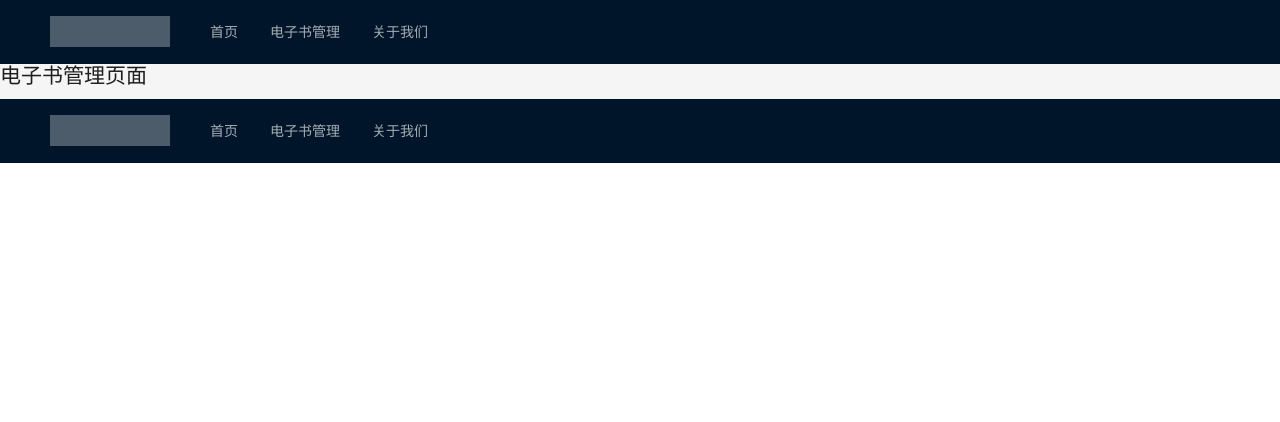
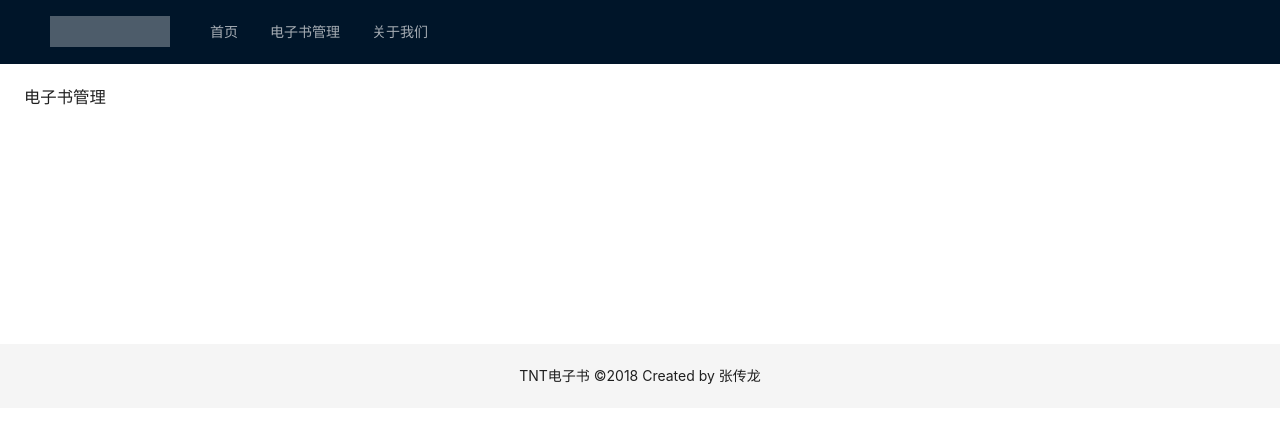
Before and after one commit to ambitionTNT/wiki, a Vue app in the folder web/: page /admin/ebook in a window 1280 px wide. Shown: the top 422 px of the page. Built offline with nearby package versions, Linux system fonts and the light colour scheme.

Commit message:
6-4 更改图书馆里页面的布局

```diff
--- a/web/src/App.vue
+++ b/web/src/App.vue
@@ -1,6 +1,8 @@
 <template>
   <a-layout>
     <the-header></the-header>
+
+<!--    这个router-view就是页面http"//8080/xxxx/xx的内容填充进去-->
       <router-view></router-view>
     <the-footer></the-footer>
   </a-layout>
@@ -9,7 +11,7 @@
 <script lang="ts" >
 import {defineComponent, ref} from 'vue';
 import TheHeader from '@/components/the-header.vue';
-import TheFooter from '@/components/the-header.vue';
+import TheFooter from '@/components/the-footer.vue';
 import { UserOutlined, LaptopOutlined, NotificationOutlined } from '@ant-design/icons-vue';
 const selectedKeys1 = ref<string[]>(['2']);
 const selectedKeys2 = ref<string[]>(['1']);
--- a/web/src/views/admin/admin-ebook.vue
+++ b/web/src/views/admin/admin-ebook.vue
@@ -1,6 +1,15 @@
 <template>
   <div class="admin">
-    <h1>电子书管理页面</h1>
+    <a-layout>
 
+      <a-layout-content
+          :style="{ background: '#fff', padding: '24px', margin: 0, minHeight: '280px' }"
+      >
+        <div class="about">
+          <h1>电子书管理</h1>
+
+        </div>
+      </a-layout-content>
+    </a-layout>
   </div>
 </template>
```
Also changed, not shown: 1 other file (tests, documents, lock files or other folders).
